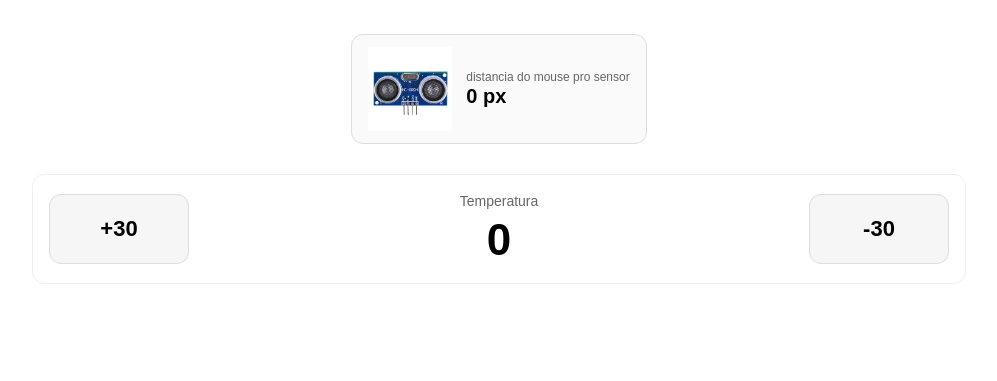
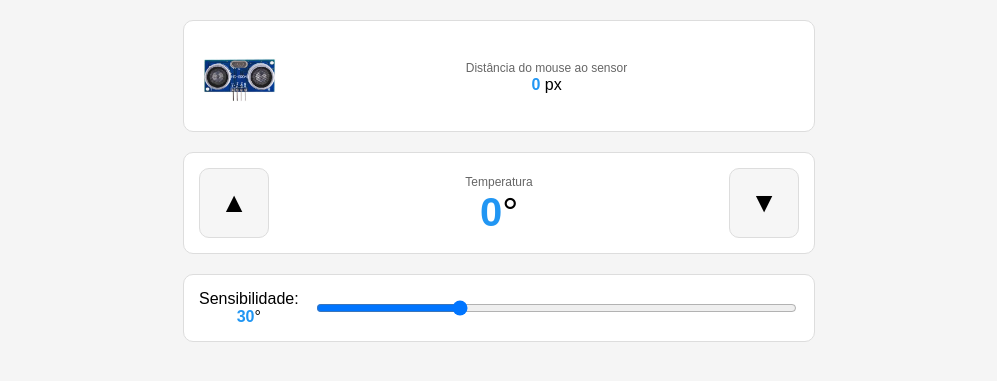
Before and after one commit to 0LucasMatheus/atividades-umc, a Flask app: page / in a window 1280 px wide. Shown: the top 381 px of the page, without its empty margins (141-1138 px from the left). Run offline with Flask 3, Linux system fonts and the light colour scheme.

Commit message:
feat: Adiciona o potenciometro e refatora o codigo.

```diff
--- a/projeto5/app.py
+++ b/projeto5/app.py
@@ -1,103 +1,62 @@
 from flask import Flask, render_template, request, jsonify
-import math
-import time
+import math, time
 
-# Configuração e inicialização da aplicação Flask
 app = Flask(__name__)
-valor_temperatura = 0.0
-temperatura_ultimo_ms = int(time.time() * 1000)
+temperatura = 0.0
+ultima_atualizacao = int(time.time() * 1000)
+passo_temperatura = 30
 
-# Constantes de configuração dos limites e comportamento da temperatura
-TEMP_MIN = -200
-TEMP_MAX = 200
-TEMP_STEP = 30
-RETORNAR_PARA_ZERO_MS = 10_000  # tempo máximo de 10 segundos para retornar a 0
+def aplicar_decaimento():
+    global temperatura, ultima_atualizacao
+    agora = int(time.time() * 1000)
+    ms = max(0, agora - ultima_atualizacao)
+
+    if ms > 0 and temperatura != 0:
+        temperatura *= max(0, 1 - ms / 10000)
+        if abs(temperatura) < 0.5:
+            temperatura = 0.0
+
+    ultima_atualizacao = agora
+    return agora
 
 
-# Função responsável por aplicar o decaimento da temperatura ao longo do tempo
-def aplicar_decaimento_temperatura(agora_ms: int) -> None:
-    global valor_temperatura, temperatura_ultimo_ms
-
-    ms_decorridos = max(0, agora_ms - temperatura_ultimo_ms)
-    if ms_decorridos == 0:
-        return
-
-    if valor_temperatura == 0:
-        temperatura_ultimo_ms = agora_ms
-        return
-
-    valor_inicial = valor_temperatura
-    proporcao_decaimento = min(1.0, ms_decorridos / RETORNAR_PARA_ZERO_MS)
-    valor_temperatura = valor_inicial * (1.0 - proporcao_decaimento)
-
-    if abs(valor_temperatura) < 0.5:
-        valor_temperatura = 0.0
-
-    temperatura_ultimo_ms = agora_ms
-
-
-# Função responsável por limitar a temperatura dentro dos valores mínimo e máximo
-def limitar_temperatura(valor: float) -> float:
-    return float(max(TEMP_MIN, min(TEMP_MAX, valor)))
-
-
-# Rota principal que renderiza a página inicial
 @app.route("/")
 def inicio():
     return render_template("index.html")
 
-
-# Rota que calcula a distância do mouse até um sensor em pixels
 @app.route("/distancia_mouse", methods=["POST"])
 def distancia_mouse():
-    dados = request.get_json(force=True)
+    d = request.get_json(force=True)
+    dist = math.hypot(float(d.get("mouseX", 0)) - float(d.get("sensorX", 0)),
+                      float(d.get("mouseY", 0)) - float(d.get("sensorY", 0)))
+    return jsonify({"distanciaPx": round(dist, 2)})
 
-    mouse_x = float(dados.get("mouseX", 0))
-    mouse_y = float(dados.get("mouseY", 0))
-    sensor_x = float(dados.get("sensorX", 0))
-    sensor_y = float(dados.get("sensorY", 0))
+@app.route("/temperatura")
+def obter_temperatura():
+    aplicar_decaimento()
+    return jsonify({"temperatura": int(round(temperatura)), "passo": passo_temperatura})
 
-    distancia_px = math.hypot(mouse_x - sensor_x, mouse_y - sensor_y)
+@app.route("/ajustar_temperatura", methods=["POST"])
+def ajustar_temperatura():
+    global temperatura
+    aplicar_decaimento()
+    direcao = request.get_json(force=True).get("direcao", "")
 
-    return jsonify({"distanciaPx": round(distancia_px, 2)})
+    if direcao == "subir":
+        temperatura = max(-200, min(200, temperatura + passo_temperatura))
+    elif direcao == "descer":
+        temperatura = max(-200, min(200, temperatura - passo_temperatura))
+    else:
+        return jsonify({"erro": "Direção inválida"}), 400
+
+    return jsonify({"temperatura": int(round(temperatura))})
+
+@app.route("/ajustar_sensibilidade", methods=["POST"])
+def ajustar_sensibilidade():
+    global passo_temperatura
+    passo_temperatura = max(1, min(100, int(request.get_json(force=True).get("passo", 30))))
+    return jsonify({"passo": passo_temperatura})
 
 
-# Rota que retorna a temperatura atual aplicando o decaimento
-@app.route("/temperatura", methods=["GET"])
-def obter_temperatura():
-    agora_ms = int(time.time() * 1000)
-    aplicar_decaimento_temperatura(agora_ms)
-
-    return jsonify({
-        "temperatura": int(round(valor_temperatura))
-    })
-
-
-# Rota que altera a temperatura em passos para cima ou para baixo
-@app.route("/passo_temperatura", methods=["POST"])
-def passo_temperatura():
-    global valor_temperatura, temperatura_ultimo_ms
-
-    dados = request.get_json(force=True)
-    direcao = str(dados.get("direction", "")).lower()
-
-    agora_ms = int(time.time() * 1000)
-    aplicar_decaimento_temperatura(agora_ms)
-
-    if direcao == "up":
-        valor_temperatura = limitar_temperatura(valor_temperatura + TEMP_STEP)
-    elif direcao == "down":
-        valor_temperatura = limitar_temperatura(valor_temperatura - TEMP_STEP)
-    else:
-        return jsonify({"error": "Direção inválida. Use 'up' ou 'down'."}), 400
-
-    temperatura_ultimo_ms = agora_ms
-
-    return jsonify({
-        "temperatura": int(round(valor_temperatura))
-    })
-
-
-# Inicialização do servidor Flask em modo de depuração
 if __name__ == "__main__":
     app.run(debug=True)
--- a/projeto5/static/css/styles.css
+++ b/projeto5/static/css/styles.css
@@ -1,131 +1,61 @@
-/* Estilo global do corpo da página */
 body {
   font-family: Arial, sans-serif;
   margin: 0;
-  padding: 24px;
+  padding: 20px;
+  background: #f5f5f5;
 }
 
-/* Estilo da barra superior onde fica o sensor */
-.top-bar {
+.container {
   display: flex;
+  align-items: center;
   justify-content: center;
-  margin-top: 10px;
-  margin-bottom: 30px;
+  gap: 15px;
+  max-width: 600px;
+  margin: 0 auto 20px;
+  padding: 15px;
+  border: 1px solid #ddd;
+  border-radius: 10px;
+  background: white;
 }
 
-/* Caixa que agrupa a imagem do sensor e o texto da distância */
-.sensor-box {
-  display: flex;
-  align-items: center;
-  gap: 14px;
-  padding: 12px 16px;
-  border: 1px solid #ddd;
-  border-radius: 12px;
-  background: #fafafa;
+.container > div {
+  text-align: center;
+  flex: 1;
 }
 
-/* Estilo da imagem do sensor */
-#imagemSensor {
-  width: 84px;
-  height: 84px;
-  object-fit: contain;
-  user-select: none;
-  -webkit-user-drag: none;
-}
-
-/* Container do texto de distância */
-.distance-text {
-  display: flex;
-  flex-direction: column;
-  line-height: 1.2;
-}
-
-/* Rótulo da distância */
-.distance-text .label {
+small {
   font-size: 12px;
   color: #666;
 }
 
-/* Valor numérico da distância */
-.distance-text .value {
-  font-size: 20px;
-  font-weight: bold;
+.grande {
+  font-size: 40px;
 }
 
-/* Seção genérica de conteúdo */
-.section {
-  max-width: 600px;
-  margin: 0 auto;
-  padding: 14px 16px;
-  border: 1px solid #eee;
-  border-radius: 12px;
+#sensor {
+  width: 80px;
+  height: 80px;
 }
 
-/* Linha genérica de espaçamento */
-.row {
-  margin: 12px 0;
-}
-
-/* Estilo padrão do input range */
-input[type="range"] {
-  width: 100%;
-}
-
-/* Área principal de controle da temperatura */
-.temp-zone {
-  display: flex;
-  align-items: center;
-  justify-content: space-between;
-  gap: 16px;
-
-  max-width: 900px;
-  margin: 0 auto;
-  padding: 18px 16px;
-
-  border: 1px solid #eee;
-  border-radius: 12px;
-  background: #fff;
-}
-
-/* Botões de controle da temperatura */
-.temp-btn {
-  width: 140px;
+button {
+  width: 70px;
   height: 70px;
   border: 1px solid #ddd;
-  border-radius: 12px;
+  border-radius: 10px;
   background: #f6f6f6;
-  font-size: 22px;
-  font-weight: bold;
+  font-size: 28px;
   cursor: pointer;
 }
 
-/* Efeito visual ao clicar no botão */
-.temp-btn:active {
-  transform: scale(0.98);
+button:hover {
+  background: #e8e8e8;
 }
 
-/* Área central onde a temperatura é exibida */
-.temp-display {
-  text-align: center;
-  flex: 1;
+input[type="range"] {
+  width: 100%;
+  cursor: pointer;
 }
 
-/* Rótulo da temperatura */
-.temp-label {
-  font-size: 14px;
-  color: #666;
-  margin-bottom: 6px;
+b {
+  color: #2196F3;
 }
-
-/* Valor numérico da temperatura */
-.temp-value {
-  font-size: 44px;
-  font-weight: bold;
-}
-
-/* sensor de movimento */
-#motionIcon {
-  width: 48px;
-  height: 48px;
-  object-fit: contain;
-}
--- a/projeto5/static/js/scripts.js
+++ b/projeto5/static/js/scripts.js
@@ -1,88 +1,51 @@
-// -------------------------------
-// Controles de temperatura + atualização periódica via servidor
-// -------------------------------
-const saidaTemperatura = document.getElementById("saidaTemperatura");
-const botaoTempAumentar = document.getElementById("botaoTempAumentar");
-const botaoTempDiminuir = document.getElementById("botaoTempDiminuir");
+const temp = document.getElementById("temp");
+const distancia = document.getElementById("distancia");
+const passo = document.getElementById("passo");
+const sensor = document.getElementById("sensor");
+const pot = document.getElementById("pot");
 
-function definirTemperaturaNaTela(valor) {
-  saidaTemperatura.textContent = String(valor);
+let cx = 0, cy = 0, ultimo = 0;
+
+function post(url, dados) {
+  fetch(url, {
+    method: "POST",
+    headers: {"Content-Type": "application/json"},
+    body: JSON.stringify(dados)
+  }).then(r => r.json()).then(d => {
+    if (d.temperatura !== undefined) temp.textContent = d.temperatura;
+    if (d.distanciaPx !== undefined) distancia.textContent = d.distanciaPx;
+  });
 }
 
-function buscarTemperatura() {
-  fetch("/temperatura")
-    .then(resposta => resposta.json())
-    .then(dados => {
-      definirTemperaturaNaTela(dados.temperatura);
-    });
+function buscarTemp() {
+  fetch("/temperatura").then(r => r.json()).then(d => {
+    temp.textContent = d.temperatura;
+    pot.value = passo.textContent = d.passo;
+  });
 }
 
-function alterarTemperaturaEmPasso(direcao) {
-  fetch("/passo_temperatura", {
-    method: "POST",
-    headers: { "Content-Type": "application/json" },
-    body: JSON.stringify({ direction: direcao })
-  })
-    .then(resposta => resposta.json())
-    .then(dados => {
-      definirTemperaturaNaTela(dados.temperatura);
-    });
+function atualizarCentro() {
+  const r = sensor.getBoundingClientRect();
+  cx = r.left + r.width / 2;
+  cy = r.top + r.height / 2;
 }
 
-botaoTempAumentar.addEventListener("click", function () {
-  alterarTemperaturaEmPasso("up");
-});
+document.getElementById("subir").onclick = () => post("/ajustar_temperatura", {direcao: "subir"});
+document.getElementById("descer").onclick = () => post("/ajustar_temperatura", {direcao: "descer"});
 
-botaoTempDiminuir.addEventListener("click", function () {
-  alterarTemperaturaEmPasso("down");
-});
+pot.oninput = e => {
+  passo.textContent = e.target.value;
+  post("/ajustar_sensibilidade", {passo: parseInt(e.target.value)});
+};
 
-// Atualização periódica para voltar ao zero e continuar a luta entre Akainu e Aokiji
-buscarTemperatura();
-setInterval(buscarTemperatura, 200);
+document.onmousemove = e => {
+  const agora = Date.now();
+  if (agora - ultimo < 50) return;
+  ultimo = agora;
+  post("/distancia_mouse", {mouseX: e.clientX, mouseY: e.clientY, sensorX: cx, sensorY: cy});
+};
 
-
-// -------------------------------
-// Distância do mouse -> Flask (/distancia_mouse)
-// -------------------------------
-const imagemSensor = document.getElementById("imagemSensor");
-const valorDistancia = document.getElementById("valorDistancia");
-
-let centroSensorX = 0;
-let centroSensorY = 0;
-
-function atualizarCentroSensor() {
-  const retangulo = imagemSensor.getBoundingClientRect();
-  centroSensorX = retangulo.left + (retangulo.width / 2);
-  centroSensorY = retangulo.top + (retangulo.height / 2);
-}
-
-// Garante que o centro é calculado depois que a imagem carregar
-imagemSensor.addEventListener("load", atualizarCentroSensor);
-
-atualizarCentroSensor();
-window.addEventListener("resize", atualizarCentroSensor);
-
-// Controle de frequência de requisicoes
-let ultimoEnvioMs = 0;
-
-document.addEventListener("mousemove", function (evento) {
-  const agora = Date.now();
-  if (agora - ultimoEnvioMs < 50) return; // ~20 req/s
-  ultimoEnvioMs = agora;
-
-  fetch("/distancia_mouse", {
-    method: "POST",
-    headers: { "Content-Type": "application/json" },
-    body: JSON.stringify({
-      mouseX: evento.clientX,
-      mouseY: evento.clientY,
-      sensorX: centroSensorX,
-      sensorY: centroSensorY
-    })
-  })
-    .then(resposta => resposta.json())
-    .then(dados => {
-      valorDistancia.textContent = dados.distanciaPx;
-    });
-});
+sensor.onload = window.onresize = atualizarCentro;
+atualizarCentro();
+buscarTemp();
+setInterval(buscarTemp, 200);
--- a/projeto5/templates/index.html
+++ b/projeto5/templates/index.html
@@ -1,42 +1,33 @@
 <!DOCTYPE html>
 <html lang="pt-br">
 <head>
-  <meta charset="UTF-8" />
-  <title>Projeto 5</title>
-
-  <!-- Carrega o CSS da pasta /static -->
+  <meta charset="UTF-8">
+  <title>Controle de Temperatura</title>
   <link rel="stylesheet" href="/static/css/styles.css">
 </head>
-
 <body>
-  <!-- Topo: sensor + exibição da distância -->
-  <div class="top-bar">
-    <div class="sensor-box">
-
-      <img id="imagemSensor" src="/static/img/distancia.png" alt="Sensor">
-      <img
-  id="motionIcon" src="/static/img/distancia.png" alt="TA MOVIMENTANDO!" style="display: none;"/>
-
-      <div class="distance-text">
-        <span class="label">distancia do mouse pro sensor</span>
-        <span class="value"><span id="valorDistancia">0</span> px</span>
-      </div>
+  <div class="container">
+    <img id="sensor" src="/static/img/distancia.png" alt="Sensor">
+    <div>
+      <small>Distância do mouse ao sensor</small>
+      <div><b id="distancia">0</b> px</div>
     </div>
   </div>
 
-  <!-- Seção: controles e exibição da temperatura -->
-  <div class="temp-zone">
-    <button id="botaoTempAumentar" class="temp-btn">+30</button>
-
-    <div class="temp-display">
-      <div class="temp-label">Temperatura</div>
-      <div class="temp-value"><span id="saidaTemperatura">0</span></div>
+  <div class="container">
+    <button id="subir">▲</button>
+    <div>
+      <small>Temperatura</small>
+      <div class="grande"><b id="temp">0</b>°</div>
     </div>
-
-    <button id="botaoTempDiminuir" class="temp-btn">-30</button>
+    <button id="descer">▼</button>
   </div>
 
-  <!-- Carrega o JS da pasta /static -->
-  <script src="{{ url_for('static', filename='js/scripts.js') }}"></script>
+  <div class="container">
+    <div>Sensibilidade: <b id="passo">30</b>°</div>
+    <input type="range" id="pot" min="1" max="100" value="30">
+  </div>
+
+  <script src="/static/js/scripts.js"></script>
 </body>
 </html>
```
